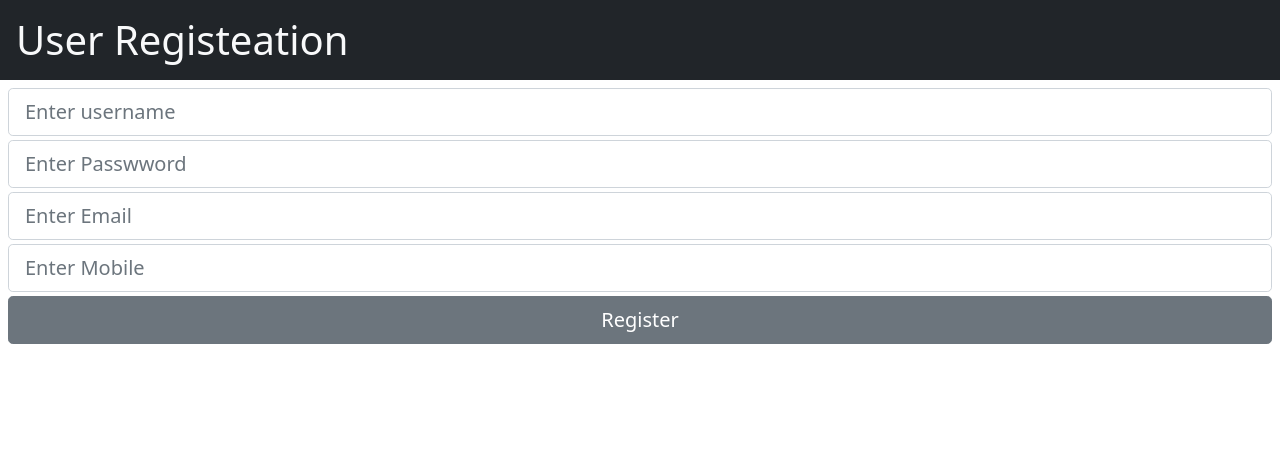
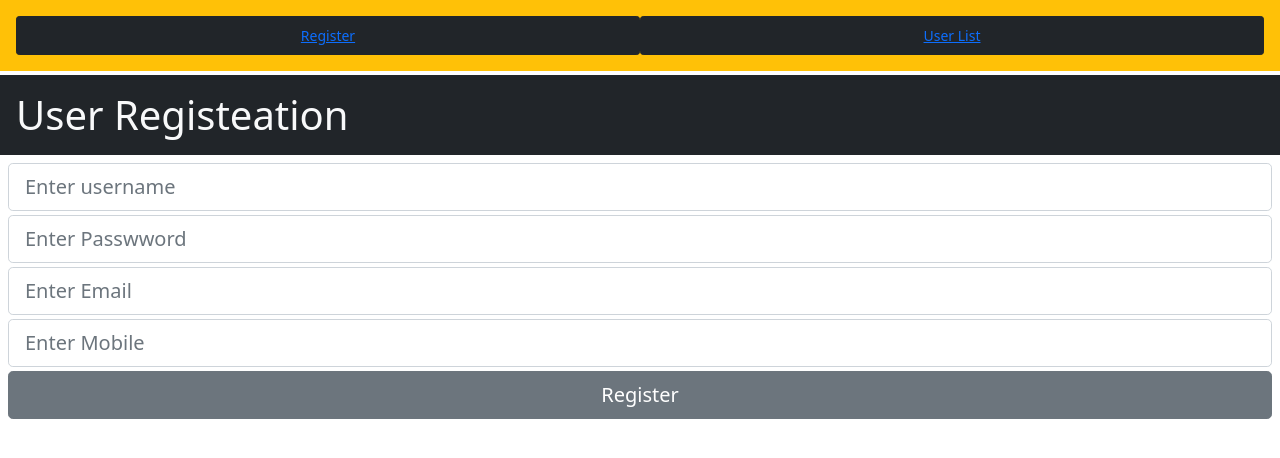
Before and after one commit to abhi0707-coder/my-react-app1, a React (Create React App) app: page / in a window 1280 px wide. Shown: the top 458 px of the page. Built offline with nearby package versions, Linux system fonts and the light colour scheme.

Commit message:
app navigation

```diff
--- a/src/App.js
+++ b/src/App.js
@@ -2,11 +2,27 @@ import logo from "./logo.svg";
 import "./App.css";
 import { useEffect, useState } from "react";
 import axios from "axios";
-import { BrowserRouter, Route, Link } from "react-router-dom";
+import { BrowserRouter, Route, Link, useHistory } from "react-router-dom";
 
 export default function App() {
   return (
     <BrowserRouter>
+      <div className="bg-warning mb-1 p-3">
+        <Link
+          to="/register"
+          className="btn btn-sm btn-link text-primary btn-dark p-2  w-50 "
+        >
+          Register
+        </Link>
+        <Link
+          to="/list"
+          className="btn btn-sm text-primary btn-link btn-dark p-2 w-50"
+        >
+          User List
+        </Link>
+      </div>
+
+
       <Route exact path="/register" component={MyRegisterComponent} />
       <Route exact path="/list" component={MyUserListComponent} />
       <Route exact path="/" component={MyRegisterComponent} />
@@ -15,6 +31,7 @@ export default function App() {
 }
 
 function MyRegisterComponent() {
+  const history = useHistory();
   let [userList, setUserList] = useState([]);
 
   const [username, setUsername] = useState("");
```
